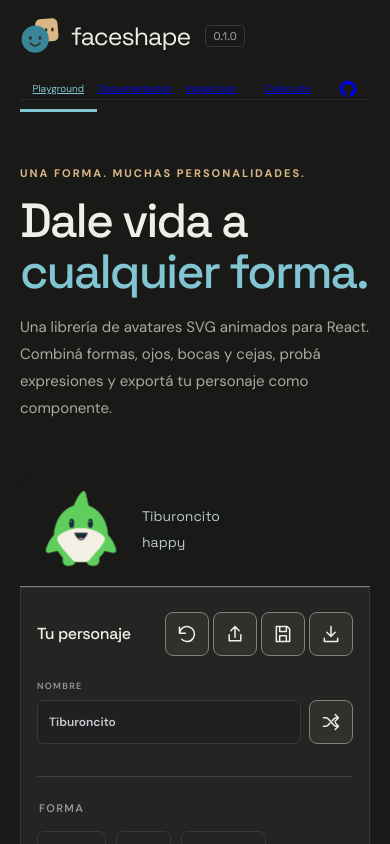
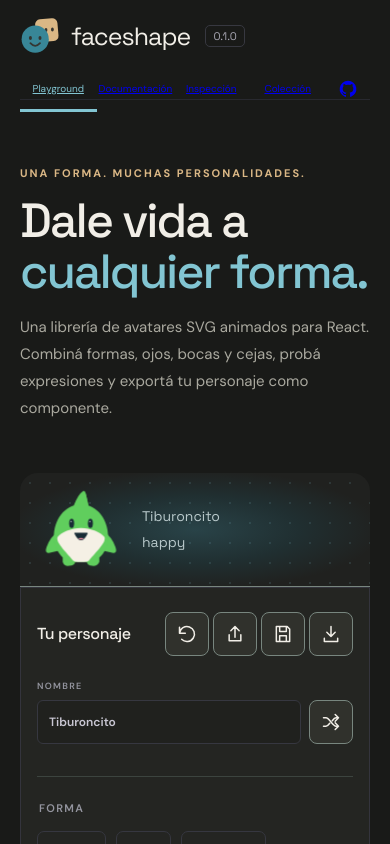
Before and after one commit to ketzeLitvak/faceshape-react, a React (Vite) app: page / in a window 390 px wide. Shown: the top 844 px of the page. Built offline with nearby package versions, Linux system fonts and the light colour scheme.

Commit message:
Restore preview background and balance documentation arrow link spacing

```diff
--- a/demo/components/playground.css
+++ b/demo/components/playground.css
@@ -10,10 +10,10 @@
   min-height: 480px;
   height: min(570px, calc(100dvh - 32px));
   border-radius: 18px 0 0 18px;
-  background: transparent;
+  background: radial-gradient(ellipse at center, #294348 0%, #202f31 42%, #20211f 75%);
 }
 .playground .stage::after {
-  display: none;
+  border-radius: inherit;
 }
 .playground .controls {
   background: #242522;
@@ -47,7 +47,7 @@
     gap: 16px;
     border-radius: 18px 18px 0 0;
     z-index: 5;
-    background: #191a18;
+    background: radial-gradient(ellipse at center, #294348 0%, #202f31 42%, #20211f 75%);
     border-bottom: 1px solid #78867f;
   }
   .stage .stage-top,
```
Also changed, not shown: 2 other files (tests, documents, lock files or other folders).
